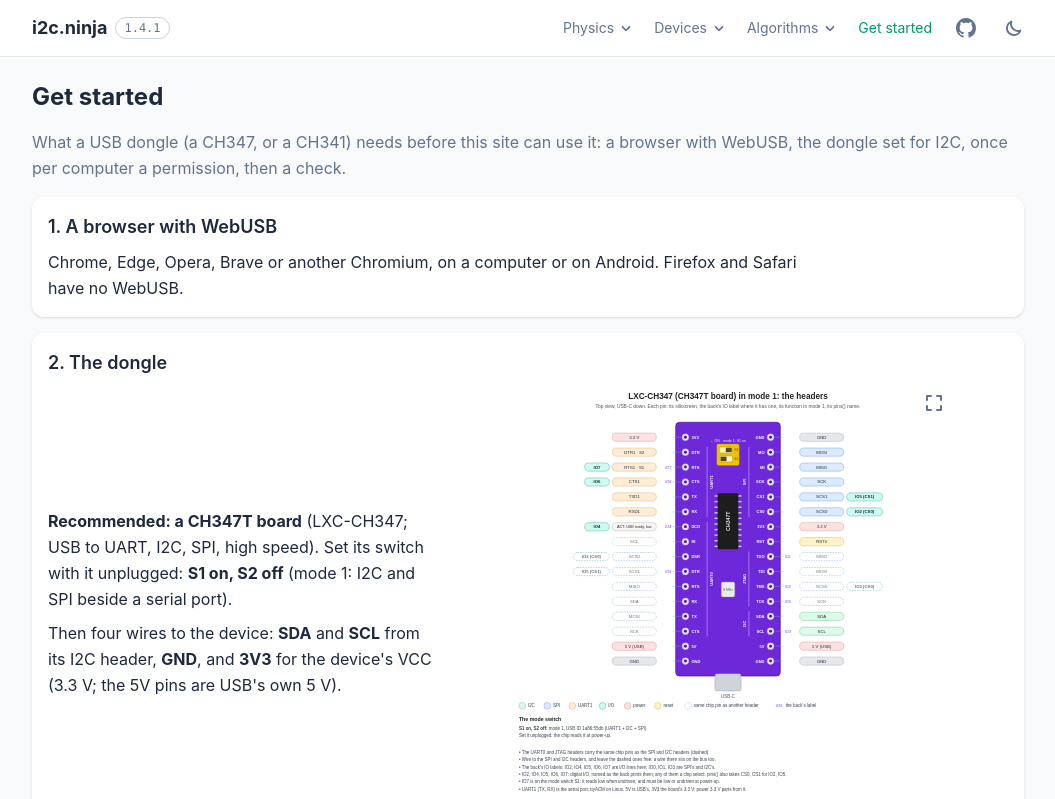
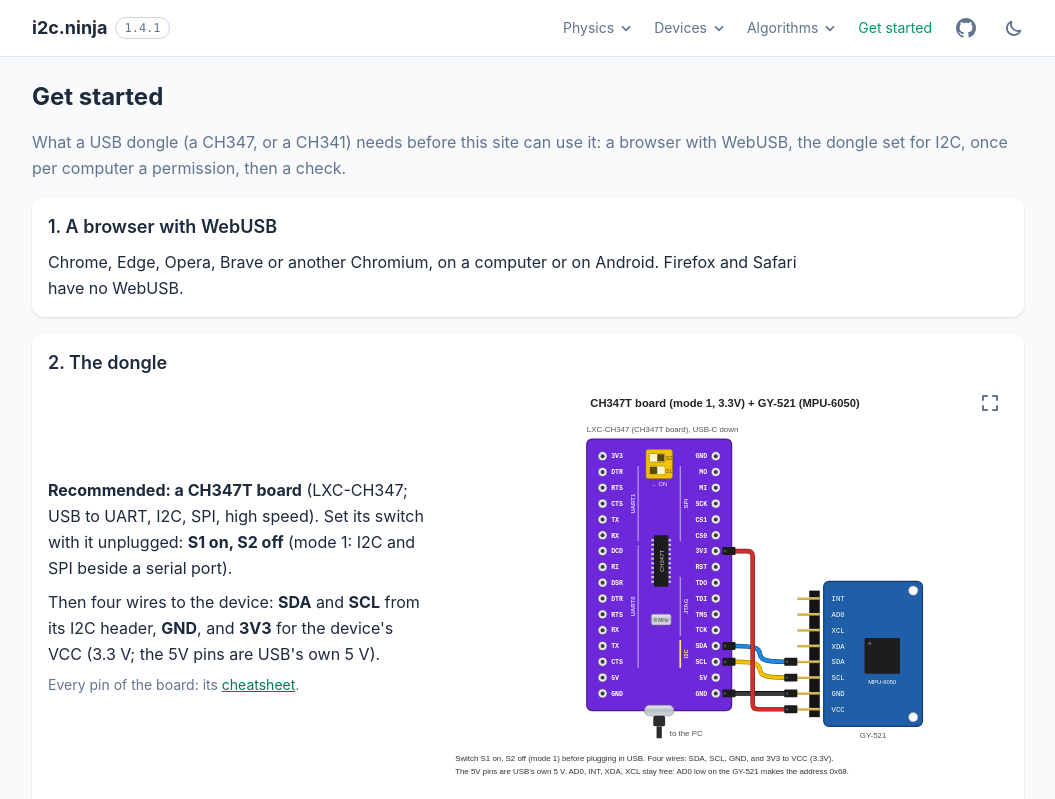
Before and after one commit to aguegu/i2c.ninja, a Vue app: page /get-started in a window 1280 px wide. Shown: the top 799 px of the page, without its empty margins (112-1167 px from the left). Built offline with nearby package versions, Linux system fonts and the light colour scheme.

Commit message:
Get started: the CH347T's own wiring drawing (setup-ch347t.svg: the board USB-C down, S1 on and S2 off, SDA, SCL, GND and 3V3 to a GY-521), its cheatsheet linked beside
Co-Authored-By: Claude Opus 5.5 <noreply@anthropic.com>

```diff
--- a/src/views/SetupView.vue
+++ b/src/views/SetupView.vue
@@ -60,8 +60,12 @@ const code = 'whitespace-pre-wrap break-all rounded-lg bg-slate-100 p-3 font-mon
             I2C header, <b>GND</b>, and <b>3V3</b> for the device's VCC (3.3 V;
             the 5V pins are USB's own 5 V).
           </p>
+          <p class="text-sm text-slate-500 dark:text-slate-400">
+            Every pin of the board: its
+            <a href="/dongles/ch347t-lxc.svg" target="_blank" rel="noopener" class="text-emerald-700 underline dark:text-emerald-400">cheatsheet</a>.
+          </p>
         </div>
-        <SvgDrawing src="/dongles/ch347t-lxc.svg" alt="The LXC-CH347 board, USB-C down: its two 16-pin rows, each pin's silkscreen, back label and role in mode 1, the mode switch" class="mx-auto w-full max-w-md lg:w-3/5" />
+        <SvgDrawing src="/setup-ch347t.svg" alt="A CH347T board (LXC-CH347), USB-C down, its switch S1 on and S2 off, wired from its right-hand row to a GY-521 (MPU-6050): SDA to SDA, SCL to SCL, GND to GND, 3V3 to VCC" class="mx-auto w-full lg:w-3/5" />
       </div>
 
       <h3 class="mt-6 mb-2 font-semibold">Or a CH341T "2-in-1"</h3>
```
Also changed, not shown: public/setup-ch347t.svg (added).
